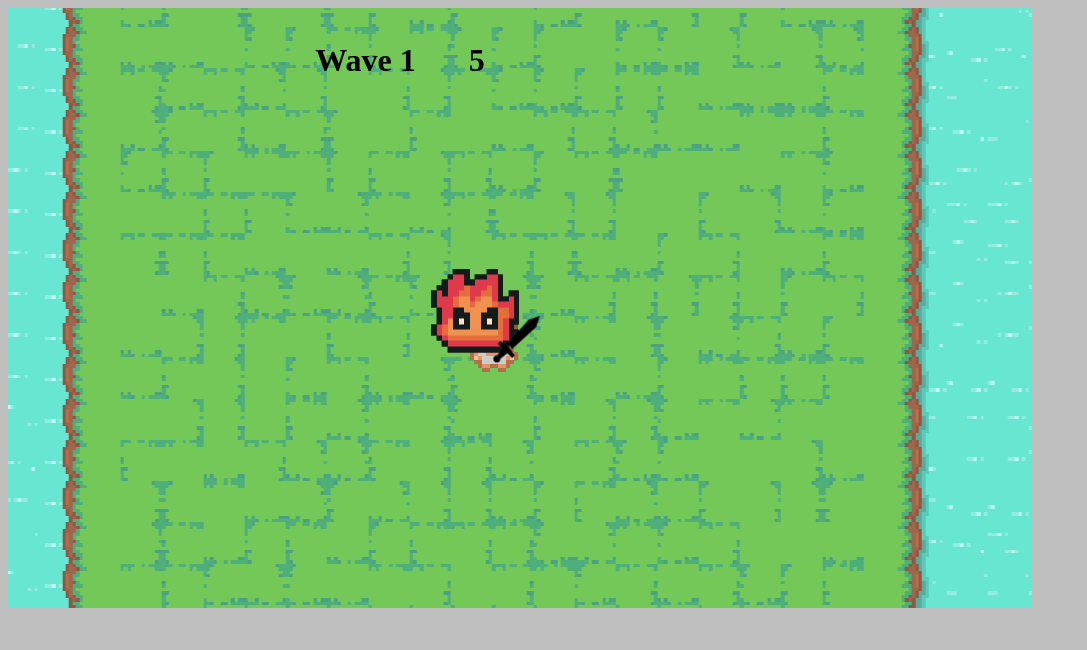
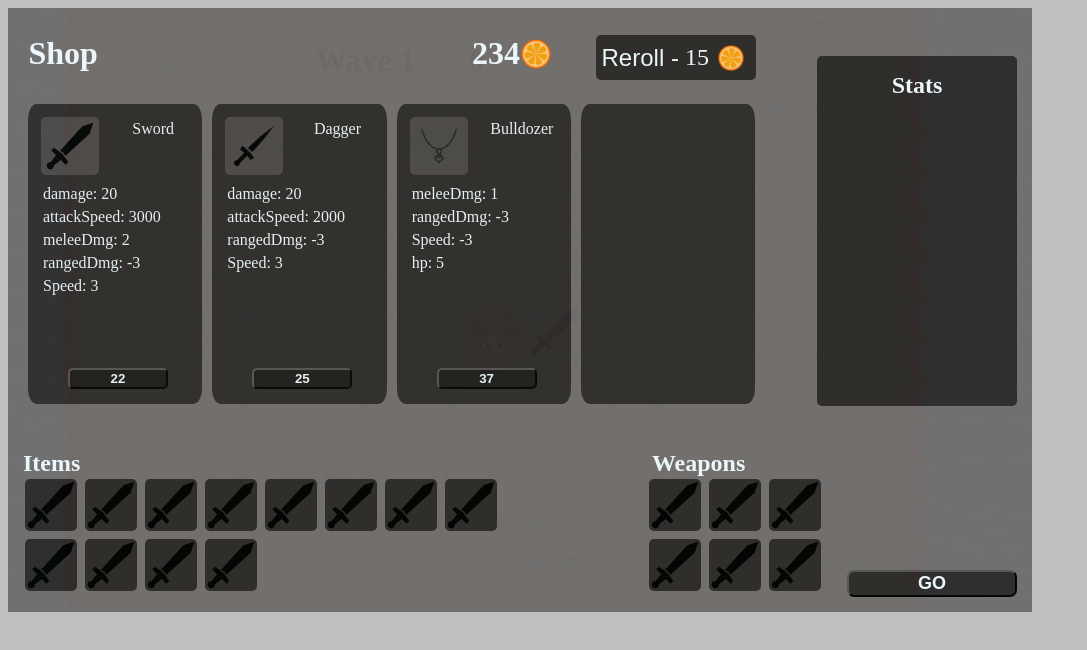
Before and after one commit to Spuk1/fruits, a plain HTML site: page index.html in a window 1280 px wide. Shown: the whole page, without its empty margins (0-1087 px from the left). Drawn offline with nearby package versions, Linux system fonts and the light colour scheme.

Commit message:
refactoring

```diff
--- a/classes.js
+++ b/classes.js
@@ -128,30 +128,57 @@ class WeaponMelee {
 
     }
 
-
-    class WeaponShop {
+    class Item {
         constructor({
             name,
-            damage,
-            attackSpeed = 3000,
             image,
             meleeDmg,
             rangedDmg,
             Speed,
             hp,
-            lifesteal
+            lifesteal,
+            type
         }){
         this.name = name
-        this.damage = damage
-        this.attackSpeed = attackSpeed
         this.image = image
         this.meleeDmg = meleeDmg
         this.rangedDmg = rangedDmg
         this.Speed = Speed
         this.hp = hp
         this.lifesteal = lifesteal
+        this.type = type
         }
-        buyWeapon = () => {
+    }
+
+
+    class WeaponShop {
+        constructor({
+            name,
+            damage,
+            attackSpeed,
+            image,
+            meleeDmg,
+            rangedDmg,
+            Speed,
+            hp,
+            lifesteal,
+            type,
+            price
+        }){
+        this.name = name
+        this.image = image
+        this.damage = damage
+        this.attackSpeed = attackSpeed
+        this.meleeDmg = meleeDmg
+        this.rangedDmg = rangedDmg
+        this.Speed = Speed
+        this.hp = hp
+        this.lifesteal = lifesteal
+        this.type = type
+        this.price = price
+        }
+        buyItem = () => {
+            if(this.type === "weapon") {
             ownedWeapons.push(new WeaponMelee ({
                 slot: ownedWeapons.length,
                 image: this.image,
@@ -162,6 +189,19 @@ class WeaponMelee {
                 Speed: this.Speed,
                 hp: this.hp,
                 lifesteal: this.lifesteal
+
             }))
+        } else {
+            items.push(new Item ({
+                image: this.image,
+                meleeDmg: this.meleeDmg,
+                rangedDmg: this.rangedDmg,
+                Speed: this.Speed,
+                hp: this.hp,
+                lifesteal: this.lifesteal
+
+            }))
+
+        }
         }
 }
--- a/index.html
+++ b/index.html
@@ -12,61 +12,15 @@
             <h1 style="position: absolute; top: 1%; left: 2%; color: aliceblue;">Shop</h1>
             <h1 style="position: absolute; top: 1%; right: 50%; color: aliceblue;" id="money">234</h1>
             <img style="position: absolute; top: 5%; left: 50%;width: 32px;" src="assets/credits.jpg">
-            <div style="position: absolute; top: 4.5%; right:27%; color: aliceblue;; border-radius: 5px;
-                        width: 160px; height: 45px; background-color: #1a1616c3;display: inline-flex; align-items: center;
-            "><button style="border: 0; background: none; color: aliceblue; font-size: 24px;">Reroll -</button>
+            <div id="Reroll-button"><button style="border: 0; background: none; color: aliceblue; font-size: 24px;">Reroll -</button>
             <p style="font-size: 24px;" id="RerollCredits">15</p>
             <img style="width: 28px; margin-left: 8px;" src="assets/credits.jpg">
         </div>
             <div id="items-box">
-                <div class="items">
-                    <div style="display: grid;">
-                        <p style="grid-column: 2; grid-row: 1; text-align: left; margin-left: 0;" id="item1_name">Sword</p>
-                        <img class="item-images" src="assets/sword.png" id="item1_image">
-                    </div>
-                    <p class="stats" id="item1_stat1">blabla: +3</p>
-                    <p class="stats" id="item1_stat2">aaaa: -1</p>
-                    <p class="stats" id="item1_stat3" >sadf</p>
-                    <p class="stats" id="item1_stat4">werrwd</p>
-                    <p class="stats" id="item1_stat5">werrwd</p>
-                    <button class="buy_button" id="item1_button">buy</button>
-                </div>
-                <div class="items" >
-                    <div style="display: grid;">
-                    <p style="grid-column: 2; grid-row: 1; text-align: left; margin-left: 0;" id="item2_name">Sword</p>
-                    <img class="item-images"  src="assets/sword.png" id="item2_image">
-                    </div>
-                    <p class="stats" id="item2_stat1">blabla: +3</p>
-                    <p class="stats" id="item2_stat2">aaaa: -1</p>
-                    <p class="stats" id="item2_stat3">sadf</p>
-                    <p class="stats" id="item2_stat4">werrwd</p>
-                    <p class="stats" id="item2_stat5">werrwd</p>
-                    <button class="buy_button" id="item2_button">buy</button>
-                </div>
-                <div class="items">
-                    <div style="display: grid;">
-                    <p style="grid-column: 2; grid-row: 1; text-align: left; margin-left: 0;" id="item3_name">Sword</p>
-                    <img class="item-images"  src="assets/sword.png" id="item3_image">
-                    </div>
-                    <p class="stats" id="item3_stat1">blabla: +3</p>
-                    <p class="stats" id="item3_stat2">aaaa: -1</p>
-                    <p class="stats" id="item3_stat3">sadf</p>
-                    <p class="stats" id="item3_stat4">werrwd</p>
-                    <p class="stats" id="item3_stat5">werrwd</p>
-                    <button class="buy_button" id="item3_button">buy</button>
-                    </div>
-                <div class="items">
-                    <div style="display: grid;">
-                    <p style="grid-column: 2; grid-row: 1; text-align: left; margin-left: 0;" id="item4_name">Sword</p>
-                    <img class="item-images"  src="assets/sword.png" id="item4_image">
-                    </div>
-                    <div >
-                        <p  class="stats" id="item4_stat1">blabla: +3</p>
-                        <p  class="stats" id="item4_stat2">aaaa: -1</p>
-                        <p  class="stats" id="item4_stat3">sadf</p>
-                        <p  class="stats" id="item4_stat4">werrwd</p>
-                        <p class="stats" id="item4_stat5">werrwd</p>
-                        <button class="buy_button" id="item4_button">buy</button>
+                <div class="items" id="item1"></div>
+                <div class="items" id="item2"></div>
+                <div class="items" id="item3"></div>
+                <div class="items" id="item4"><div >
                     </div>
 
                 </div>
--- a/items.js
+++ b/items.js
@@ -8,6 +8,9 @@ const sword = new WeaponShop({
     meleeDmg: +2,
     Speed: +3,
     rangedDmg: -3,
+    attackSpeed: 3000,
+    type: "weapon",
+    price: 22
 })
 
 const dagger = new WeaponShop({
@@ -17,8 +20,25 @@ const dagger = new WeaponShop({
     attackSpeed: 2000,
     Speed: +3,
     rangedDmg: -3,
+    lifeSteal: +1,
+    type: "weapon",
+    price: 25
 })
+
+const Bulldozer = new WeaponShop({
+    name: "Bulldozer",
+    image: {src: "assets/locket_item.png"},
+    Speed: -3,
+    rangedDmg: -3,
+    hp:+5,
+    meleeDmg: +1,
+    type: "item",
+    price: 37
+})
+
+
 const weapons = [sword,dagger]
-const chosen = [sword,dagger]
+const items = []
+const chosen = [sword,dagger,Bulldozer]
 
 const ownedWeapons = [];
--- a/main.js
+++ b/main.js
@@ -3,7 +3,7 @@ const c = canvas.getContext("2d");
 canvas.width = 1024;
 canvas.height = 600;
 
-const roundTime = 10
+const roundTime = 1
 var currentWave = 1
 const waves = [wave1, wave2]
 
@@ -129,7 +129,7 @@ const checkHealth = (obj, i) => {
 }
 
 
-sword.buyWeapon()
+sword.buyItem()
 const animate = () => {
     window.requestAnimationFrame(animate);
     background.draw();
--- a/menu.js
+++ b/menu.js
@@ -1,13 +1,41 @@
+
+
 const getShopItems = () => {
-    for(i=0;i<chosen.length;i++){
-        let id = `item${i+1}_name`
-        document.getElementById(id).innerHTML = chosen[i].name;
-        document.getElementById(`item${i+1}_image`).src = chosen[i].image.src;
-        document.getElementById(`item${i+1}_stat1`).innerHTML = "Damage: " + chosen[i].damage;
-        document.getElementById(`item${i+1}_stat2`).innerHTML = "AttackSpeed: " + chosen[i].attackSpeed;
-        document.getElementById(`item${i+1}_stat3`).innerHTML = "MeleeDamage: "+chosen[i].meleeDmg;
-        document.getElementById(`item${i+1}_stat4`).innerHTML = "RangedDamage: "+chosen[i].rangedDmg;
-        document.getElementById(`item${i+1}_stat5`).innerHTML = "Speed: "+ chosen[i].Speed;
-        document.getElementById(`item${i+1}_button`).onclick = chosen[i].buyWeapon()
+    let j = 1;
+    for(i=0;i<chosen.length;i++) {
+        let img = document.createElement("img")
+        let nameText = document.createElement("p")
+        let newDiv = document.createElement("div")
+        nameText.style.color = "aliceblue"
+        nameText.style.textAlign = "left"
+        nameText.style.gridColumn = 2
+        img.className = "item-images"
+        img.style.gridRow = 1
+        nameText.innerHTML = chosen[i].name;
+        img.src = chosen[i].image.src;
+        newDiv.style.display = "grid"
+        newDiv.id = `item${i+1}_grid`
+
+
+
+        document.getElementById(`item${i+1}`).appendChild(newDiv);
+        document.getElementById(`item${i+1}_grid`).appendChild(nameText);
+        document.getElementById(`item${i+1}_grid`).appendChild(img);
+        for(let key in chosen[i]) {
+            if(chosen[i][key] != null && key != "image" && key != "name" && key != "position" && key != "type" && key != "buyItem" && key != "price") {
+                let textElement = document.createElement("p")
+                textElement.id = "added"
+                textElement.innerHTML = `${key}: ` + chosen[i][key];
+                textElement.style.textAlign = "left";
+                textElement.style.margin = "5px 0 0 15px"
+                document.getElementById(`item${i+1}`).appendChild(textElement);
+            }
+
+        }
+        let buttonElement = document.createElement("button")
+        buttonElement.className = `buy_button`
+        buttonElement.id = `button_item${i+1}`
+        buttonElement.innerHTML = chosen[i].price
+        document.getElementById(`item${i+1}`).appendChild(buttonElement);
     }
 }
--- a/style.css
+++ b/style.css
@@ -52,6 +52,7 @@ position: relative;
 }
 
 .items {
+    position: relative;
     align-items: center;
     text-align: center;
     background-color: #1a1616c3;
@@ -62,9 +63,6 @@ position: relative;
     border-radius: 5%;
 }
 
-.items:hover{
-    opacity: 0.7;
-}
 
 .stats{
     margin-top: 0px;
@@ -143,3 +141,36 @@ position: relative;
 #GO-button:hover{
     opacity: 0.85;
 }
+
+#Reroll-button {
+    position: absolute;
+    top: 4.5%;
+    right:27%;
+    color: aliceblue;
+    border-radius: 5px;
+    width: 160px;
+    height: 45px;
+    background-color: #1a1616c3;
+    display: inline-flex;
+    align-items: center;
+}
+
+#Reroll-button:hover {
+    opacity: 0.85;
+}
+
+.buy_button {
+    position:absolute;
+    bottom: 15px;
+    align-self: center;
+    width: 100px;
+    left: 40px;
+    border-radius: 5px;
+    background-color: #1a1616c3;
+    color: aliceblue;
+    font-weight: bold;
+}
+
+.buy_button:hover{
+    opacity: 0.85;
+}
--- a/waves.js
+++ b/waves.js
@@ -49,6 +49,13 @@ const wave1 = async(diff) => {
 
 const wave2 = async(diff) => {
     document.getElementById("menu").style.display = "none"
+    for(let i=1;i<=4;i++) {
+        node = document.getElementById(`item${i}`)
+        while(node.firstChild){
+            node.removeChild(node.firstChild)
+    }
+    }
+
     time = 0;
     spawnEnemyEmby(2*diff)
     document.getElementById("wave").innerHTML = "Wave" + currentWave
```
Also changed, not shown: assets/locket_item.png (added).
